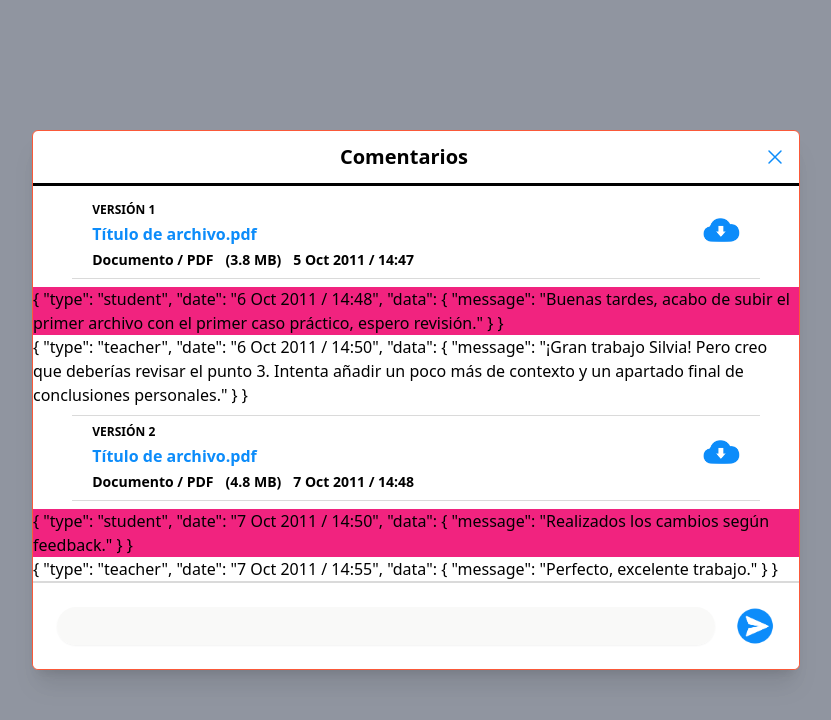
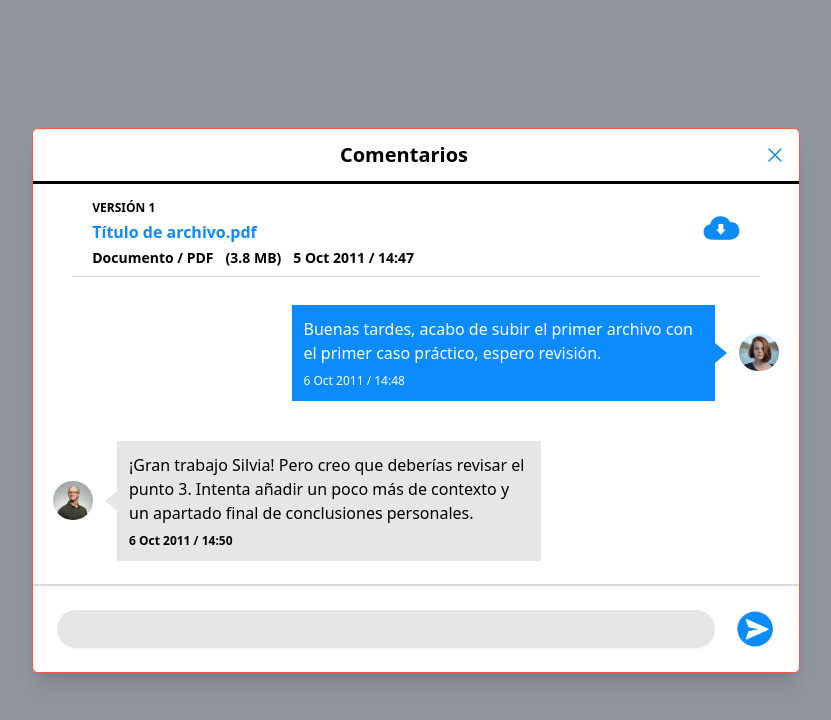
Before and after one commit to Alvarodevs/isEazy_test, a Vue app: page / in a window 1280 px wide. Both pictures are taken after a click on the button "Open". Shown: the top 720 px of the page, without its empty margins (224-1055 px from the left). Built offline with nearby package versions, Linux system fonts and the light colour scheme.

Commit message:
layout modal finished

```diff
--- a/src/components/Chat.vue
+++ b/src/components/Chat.vue
@@ -1,5 +1,5 @@
 <template lang="">
-   <div class="w-full flex flex-col h-5/6 overflow-y-scroll">
+   <div class="w-full flex flex-col h-[25rem] overflow-y-scroll">
       <div v-for="entry in chatStore.chat">
          <div v-if="entry.type === 'file'">
             <FileEntry :data=entry></FileEntry>
@@ -10,8 +10,6 @@
          <div v-else-if="entry.type === 'teacher'">
             <TeacherEntry :data=entry />
          </div>
-
-         <!-- {{ entry }} -->
       </div>
    </div>
 </template>
--- a/src/components/Footer.vue
+++ b/src/components/Footer.vue
@@ -1,13 +1,13 @@
 <template lang="">
    <div
-      class="bg-white w-full px-5 py-6 sm:flex sm:flex-row sm:px-6 rounded-b-md justify-between border-t-2 border-grey-border-input"
+      class="bg-white w-full px-5 py-6 sm:flex sm:flex-row sm:px-6 rounded-b-md justify-between border-t-2 border-grey-border"
    >
       <div class="relative w-11/12 rounded-3xl shadow-sm">
          <input
             type="text"
             name="message"
             id="message"
-            class="block rounded-3xl h-full w-full px-4 text-lg bg-grey-bg-input border-grey-border-input focus-visible:border-blue"
+            class="block rounded-3xl h-full w-full px-4 text-lg bg-grey-bg border-grey-border focus-visible:border-blue"
          />
       </div>
       <button type="button">
--- a/src/components/chatEntries/FileEntry.vue
+++ b/src/components/chatEntries/FileEntry.vue
@@ -1,7 +1,7 @@
 <template>
    <div class="w-full p-2">
       <div
-         class="w-11/12 flex justify-between m-auto py-2 border-grey-border-input"
+         class="w-11/12 flex justify-between m-auto py-2 border-grey-border"
          :class="data.data.version === 'VERSIÓN 1' ? 'border-b-1' : 'border-y-1'"
       >
          <div class="w-full pl-5">
--- a/src/components/chatEntries/StudentEntry.vue
+++ b/src/components/chatEntries/StudentEntry.vue
@@ -1,6 +1,19 @@
 <template>
-   <div class="bg-main">
-      {{ data }}
+   <div class="p-5 flex flex-row-reverse justify-start">
+      <div class="w-10 rounded-full self-center">
+         <img
+            class="rounded-full"
+            src="../../assets/student_avatar.jpg"
+            alt="Avatar"
+         />
+      </div>
+      <div
+         class="w-0 h-0 pr-3 self-center border-t-[10px] border-t-transparent border-l-[12px] border-l-blue border-b-[10px] border-b-transparent"
+      ></div>
+      <div class="w-7/12 bg-blue text-white p-3">
+         <p class="mb-2">{{ data.data.message }}</p>
+         <p class="text-xs">{{ data.date }}</p>
+      </div>
    </div>
 </template>
 <script>
@@ -9,11 +22,8 @@ export default {
       type: String,
       date: String,
       data: {
-         version: String,
-         title: String,
-         doc_type: String,
-         size: String
-      }
-   }
-}
+         message: String,
+      },
+   },
+};
 </script>
--- a/src/components/chatEntries/TeacherEntry.vue
+++ b/src/components/chatEntries/TeacherEntry.vue
@@ -1,6 +1,19 @@
 <template>
-   <div class="bg-white">
-      {{ data }}
+   <div class="p-5 flex flex-row justify-start">
+      <div class="w-10 rounded-full self-center">
+         <img
+            class="rounded-full"
+            src="../../assets/teacher_avatar.jpg"
+            alt="Avatar teacher"
+         />
+      </div>
+      <div
+         class="w-0 h-0 pr-3 self-center border-t-[10px] border-t-transparent border-r-[12px] border-r-bg-grey-bg border-b-[10px] border-b-transparent"
+      ></div>
+      <div class="w-7/12 bg-grey-bg text-black p-3">
+         <p class="mb-2">{{ data.data.message }}</p>
+         <p class="text-xs font-semibold">{{ data.date }}</p>
+      </div>
    </div>
 </template>
 <script>
@@ -9,11 +22,8 @@ export default {
       type: String,
       date: String,
       data: {
-         version: String,
-         title: String,
-         doc_type: String,
-         size: String
-      }
-   }
-}
+         message: String,
+      },
+   },
+};
 </script>
--- a/src/views/Home.vue
+++ b/src/views/Home.vue
@@ -1,5 +1,5 @@
 <template>
-   <main class="flex min-h-screen w-screen font-Titilium">
+   <main class="flex min-h-screen w-screen font-Titilium overflow-hidden">
       <section class="w-1/2 flex flex-col m-auto">
          <div class="flex flex-row gap-5 mb-3 justify-center">
             <h2 class="pt-1 text-2xl">Welcome to</h2>
--- a/tailwind.config.cjs
+++ b/tailwind.config.cjs
@@ -8,8 +8,8 @@ module.exports = {
         'white': '#FFFFFF',
         'blue': '#0C8CFA',
         'red': '#FA5939',
-        'grey-border-input': '#DADADA',
-        'grey-bg-input': '#F9F9F8'
+        'grey-border': '#DADADA',
+        'grey-bg': '#E6E6E6'
       }
     },
     fontFamily: {
```
Also changed, not shown: src/assets/student_avatar.jpg (added), src/assets/teacher_avatar.jpg (added).
